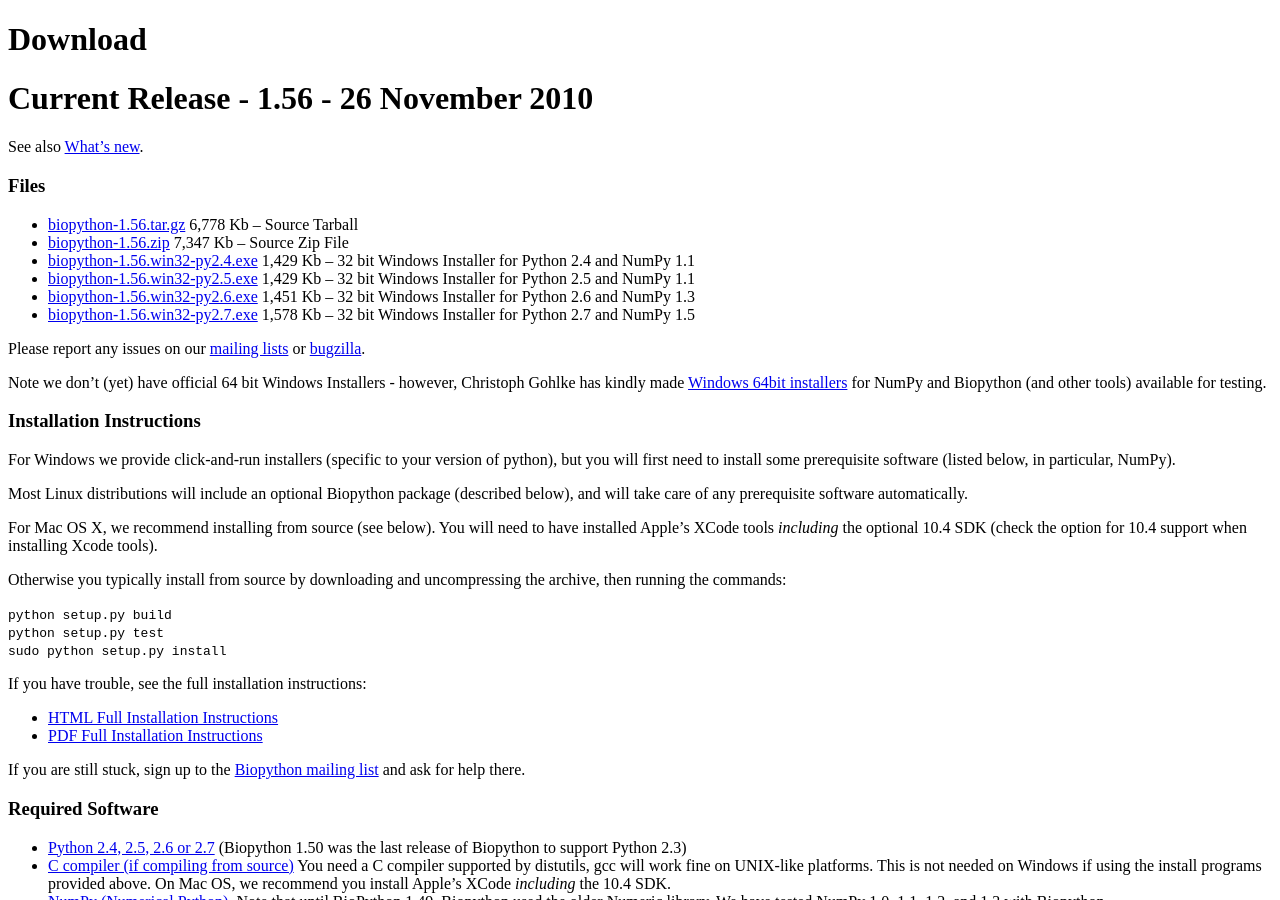
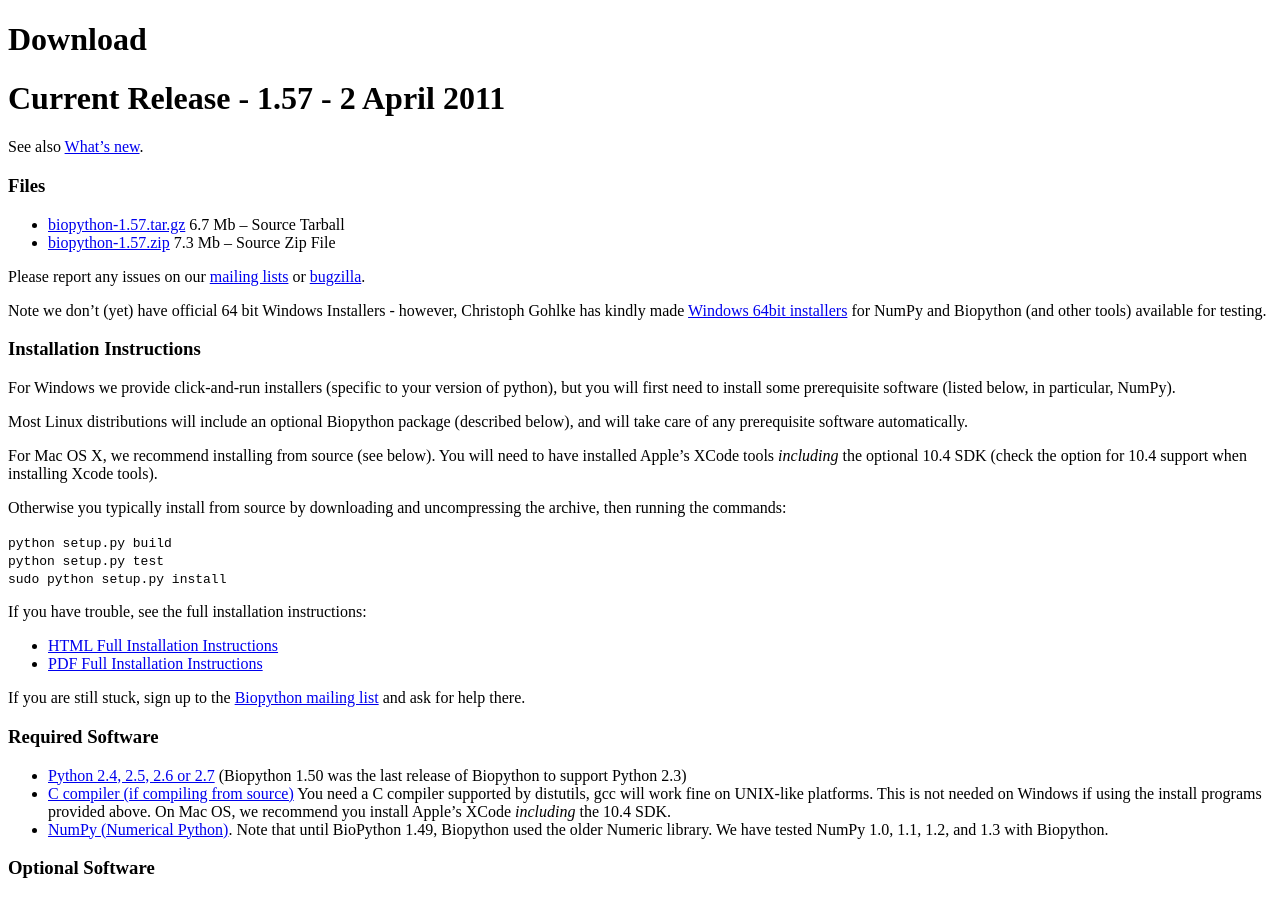
Before and after one commit to biopython/biopython.github.io, a Jekyll site: the page built from wiki/Download.md, in a window 1280 px wide and 900 px high. Built offline with Jekyll 4.4.1, drawn with Linux system fonts in a browser that asks for light colours.

Commit message:
1.57 release

```diff
--- a/wiki/Download.md
+++ b/wiki/Download.md
@@ -4,25 +4,18 @@ permalink: wiki/Download
 layout: wiki
 ---
 
-Current Release - 1.56 - 26 November 2010
-=========================================
+Current Release - 1.57 - 2 April 2011
+=====================================
 
-See also [What's new](http://biopython.open-bio.org/SRC/biopython/NEWS).
+See also [What's
+new](https://github.com/biopython/biopython/raw/master/NEWS).
 
 ### Files
 
--   [biopython-1.56.tar.gz](http://biopython.org/DIST/biopython-1.56.tar.gz)
-    6,778 Kb -- Source Tarball
--   [biopython-1.56.zip](http://biopython.org/DIST/biopython-1.56.zip)
-    7,347 Kb -- Source Zip File
--   [biopython-1.56.win32-py2.4.exe](http://biopython.org/DIST/biopython-1.56.win32-py2.4.exe)
-    1,429 Kb -- 32 bit Windows Installer for Python 2.4 and NumPy 1.1
--   [biopython-1.56.win32-py2.5.exe](http://biopython.org/DIST/biopython-1.56.win32-py2.5.exe)
-    1,429 Kb -- 32 bit Windows Installer for Python 2.5 and NumPy 1.1
--   [biopython-1.56.win32-py2.6.exe](http://biopython.org/DIST/biopython-1.56.win32-py2.6.exe)
-    1,451 Kb -- 32 bit Windows Installer for Python 2.6 and NumPy 1.3
--   [biopython-1.56.win32-py2.7.exe](http://biopython.org/DIST/biopython-1.56.win32-py2.7.exe)
-    1,578 Kb -- 32 bit Windows Installer for Python 2.7 and NumPy 1.5
+-   [biopython-1.57.tar.gz](http://biopython.org/DIST/docs/biopython-1.57.tar.gz)
+    6.7 Mb -- Source Tarball
+-   [biopython-1.57.zip](http://biopython.org/DIST/docs/biopython-1.57.zip)
+    7.3 Mb -- Source Zip File
 
 Please report any issues on our [mailing
 lists](mailing_lists "wikilink") or
```
Also changed, not shown: 1 other file.
